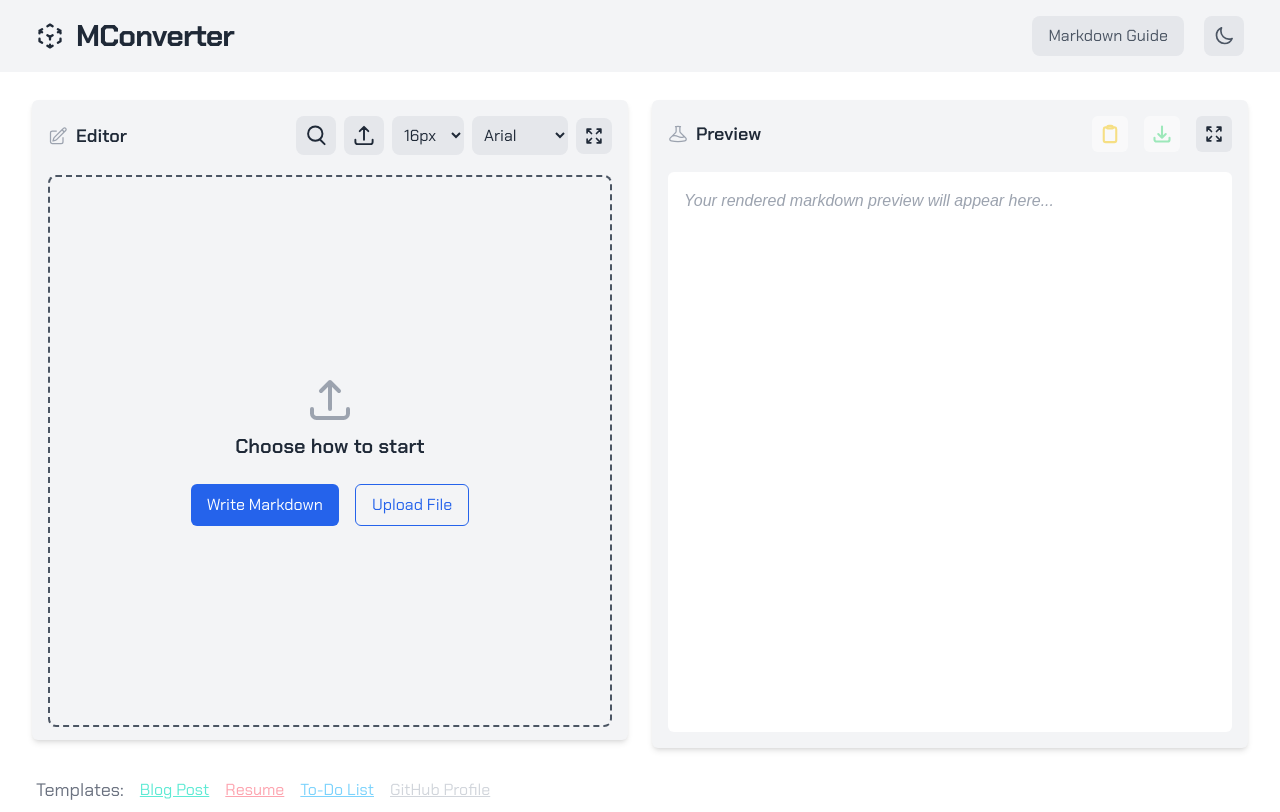
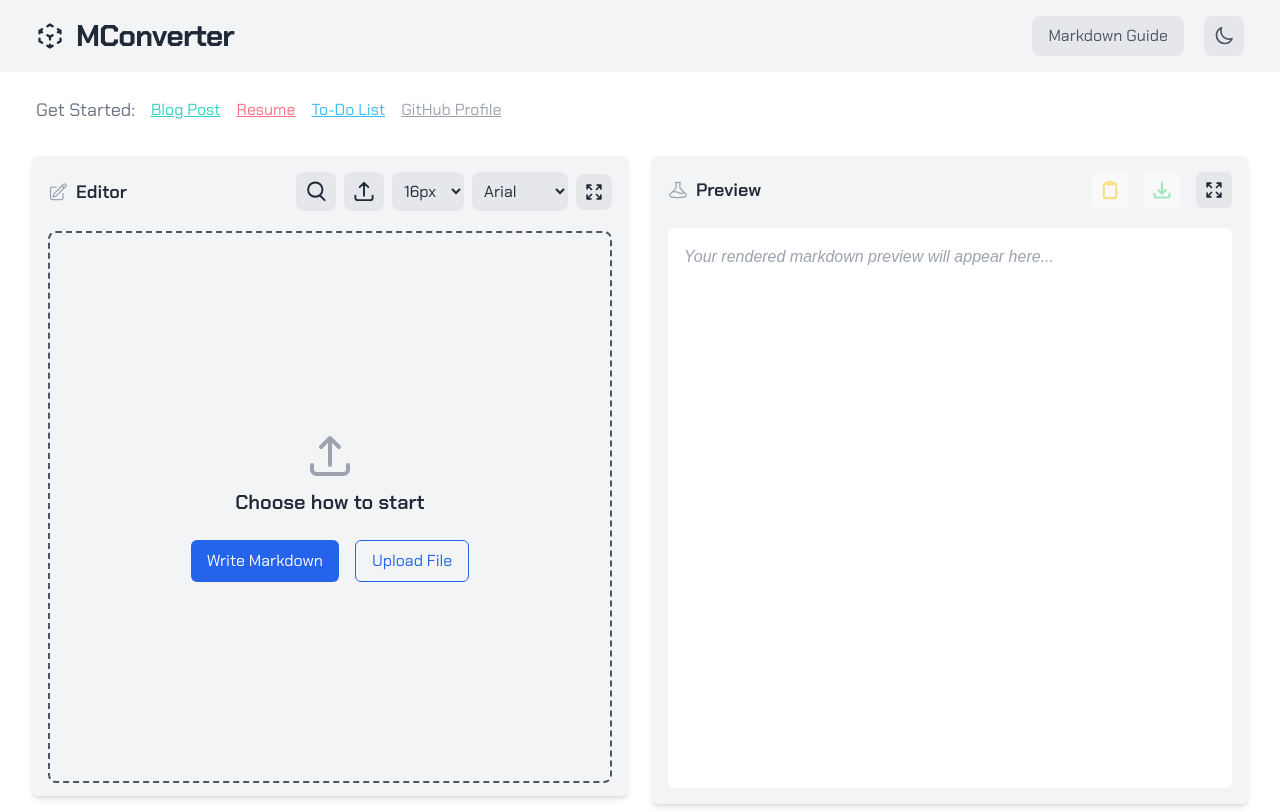
Before and after one commit to aashusoni22/MConverter, a React (Vite) app: page / in a window 1280 px wide. Built offline with nearby package versions, Linux system fonts and the light colour scheme.

Commit message:
templates moved to the top

```diff
--- a/src/components/MarkdownPreviewer.jsx
+++ b/src/components/MarkdownPreviewer.jsx
@@ -157,7 +157,53 @@ const MarkdownPreviewer = () => {
       </div>
 
       {/* Main Content */}
-      <div className="flex flex-col lg:flex-row justify-between items-stretch px-4 md:px-8 py-7 gap-6">
+      {/*Templates*/}
+      <div className="px-5 py-6 lg:flex md:px-9">
+        <h3
+          className={`md:text-lg ${
+            isDarkTheme ? "text-gray-300" : "text-gray-500"
+          }`}
+        >
+          Get Started:
+        </h3>
+
+        <ul className="flex mt-2 lg:mt-0 lg:ml-4 space-x-4 items-center text-sm lg:text-base ">
+          <li>
+            <button
+              onClick={() => loadTemplate("blogPost")}
+              className="text-teal-400 hover:text-teal-400 underline"
+            >
+              Blog Post
+            </button>
+          </li>
+          <li>
+            <button
+              onClick={() => loadTemplate("resume")}
+              className="text-rose-400 hover:text-rose-400 underline"
+            >
+              Resume
+            </button>
+          </li>
+          <li>
+            <button
+              onClick={() => loadTemplate("todoList")}
+              className="text-sky-400 hover:text-sky-400 underline"
+            >
+              To-Do List
+            </button>
+          </li>
+          <li>
+            <button
+              onClick={() => loadTemplate("githubProfile")}
+              className="text-gray-400 hover:text-gray-400 underline"
+            >
+              GitHub Profile
+            </button>
+          </li>
+        </ul>
+      </div>
+
+      <div className="flex flex-col lg:flex-row justify-between items-stretch px-4 md:px-8 py-2 gap-6">
         {/* Editor Section */}
         <div
           className={`w-full ${
@@ -674,52 +720,6 @@ const MarkdownPreviewer = () => {
           </div>
         </div>
       </div>
-
-      {/*Templates*/}
-      <div className="px-5 lg:flex md:px-9">
-        <h3
-          className={`text-lg ${
-            isDarkTheme ? "text-gray-300" : "text-gray-500"
-          }`}
-        >
-          Templates:
-        </h3>
-
-        <ul className="flex mt-2 lg:mt-0 lg:ml-4 space-x-4 items-center text-sm lg:text-base ">
-          <li>
-            <button
-              onClick={() => loadTemplate("blogPost")}
-              className="text-teal-300 hover:text-teal-400 underline"
-            >
-              Blog Post
-            </button>
-          </li>
-          <li>
-            <button
-              onClick={() => loadTemplate("resume")}
-              className="text-rose-300 hover:text-rose-400 underline"
-            >
-              Resume
-            </button>
-          </li>
-          <li>
-            <button
-              onClick={() => loadTemplate("todoList")}
-              className="text-sky-300 hover:text-sky-400 underline"
-            >
-              To-Do List
-            </button>
-          </li>
-          <li>
-            <button
-              onClick={() => loadTemplate("githubProfile")}
-              className="text-gray-300 hover:text-gray-400 underline"
-            >
-              GitHub Profile
-            </button>
-          </li>
-        </ul>
-      </div>
     </div>
   );
 };
```
